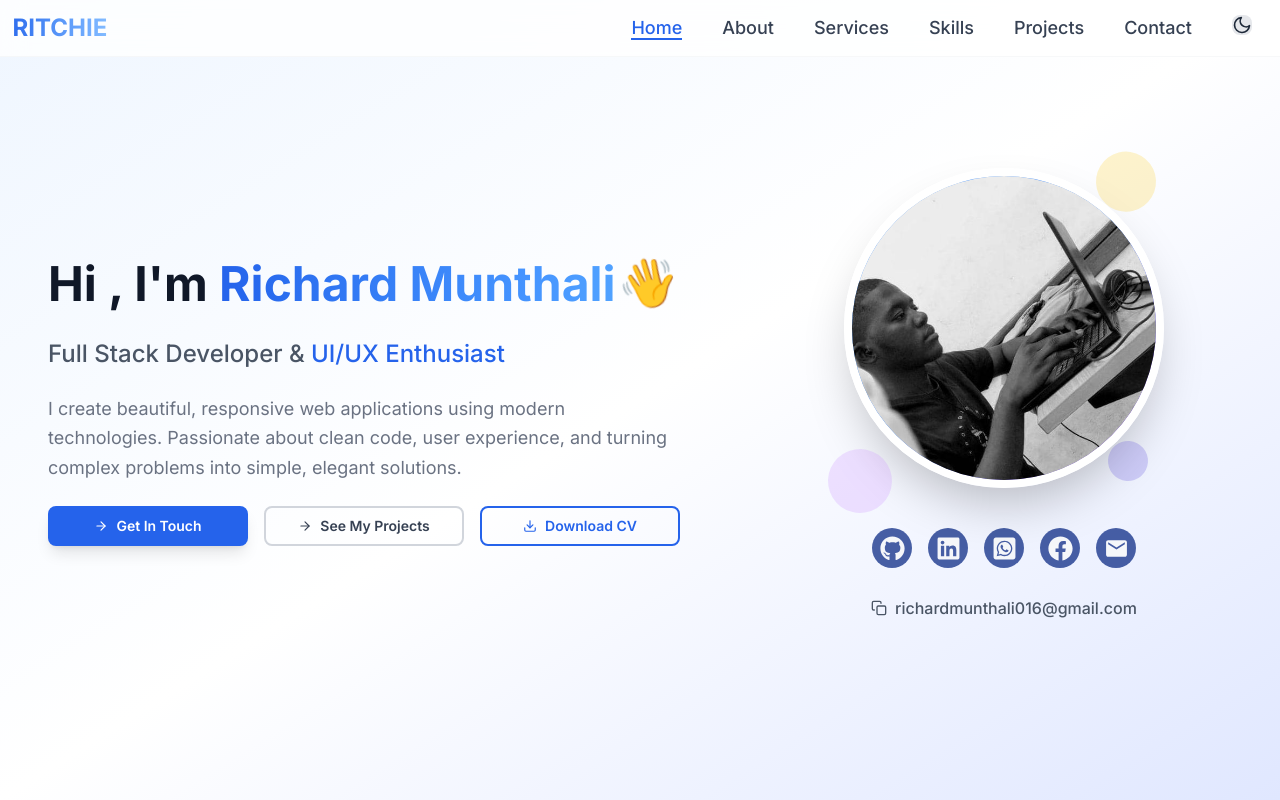
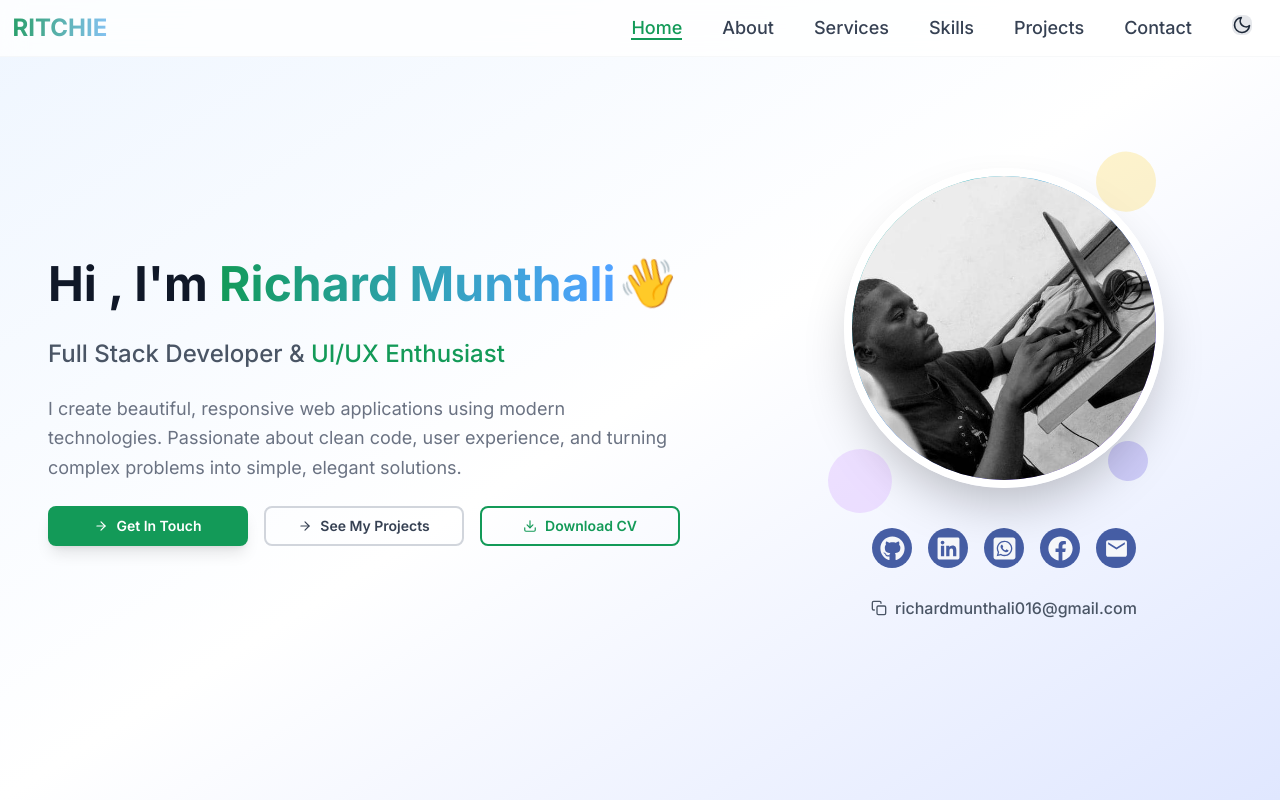
Before and after one commit to Ritchie16/react-portfolio-website, a React (Vite) app: page / in a window 1280 px wide. Shown: the top 800 px of the page. Built offline with nearby package versions, Linux system fonts and the light colour scheme.

Commit message:
style: implement new professional green color palette

```diff
--- a/src/index.css
+++ b/src/index.css
@@ -3,16 +3,22 @@
 @custom-variant dark (&:where(.dark, .dark *));
 
 @theme {
-  --color-primary-50: #eff6ff;
-  --color-primary-100: #dbeafe;
-  --color-primary-200: #bfdbfe;
-  --color-primary-300: #93c5fd;
-  --color-primary-400: #60a5fa;
-  --color-primary-500: #3b82f6;
-  --color-primary-600: #2563eb;
-  --color-primary-700: #1d4ed8;
-  --color-primary-800: #1e40af;
-  --color-primary-900: #1e3a8a;
+  /* Primary - WhatsApp Pro */
+  --color-primary-50: #edfcf3;
+  --color-primary-100: #d3f8e1;
+  --color-primary-200: #aaefc7;
+  --color-primary-300: #73e0a7;
+  --color-primary-400: #3aca81;
+  --color-primary-500: #1dbd6d; /* Close to WhatsApp's energy */
+  --color-primary-600: #139a58;
+  --color-primary-700: #137a49;
+  --color-primary-800: #14613d;
+  --color-primary-900: #135034;
+
+  /* Accent - WhatsApp Dark Mode Style */
+  --color-accent-500: #00a884; /* WhatsApp's dark mode green */
+  --color-accent-600: #008b71;
+  --color-accent-700: #00715c;
 
   --animate-wave: wave 2s infinite;
 }
```
